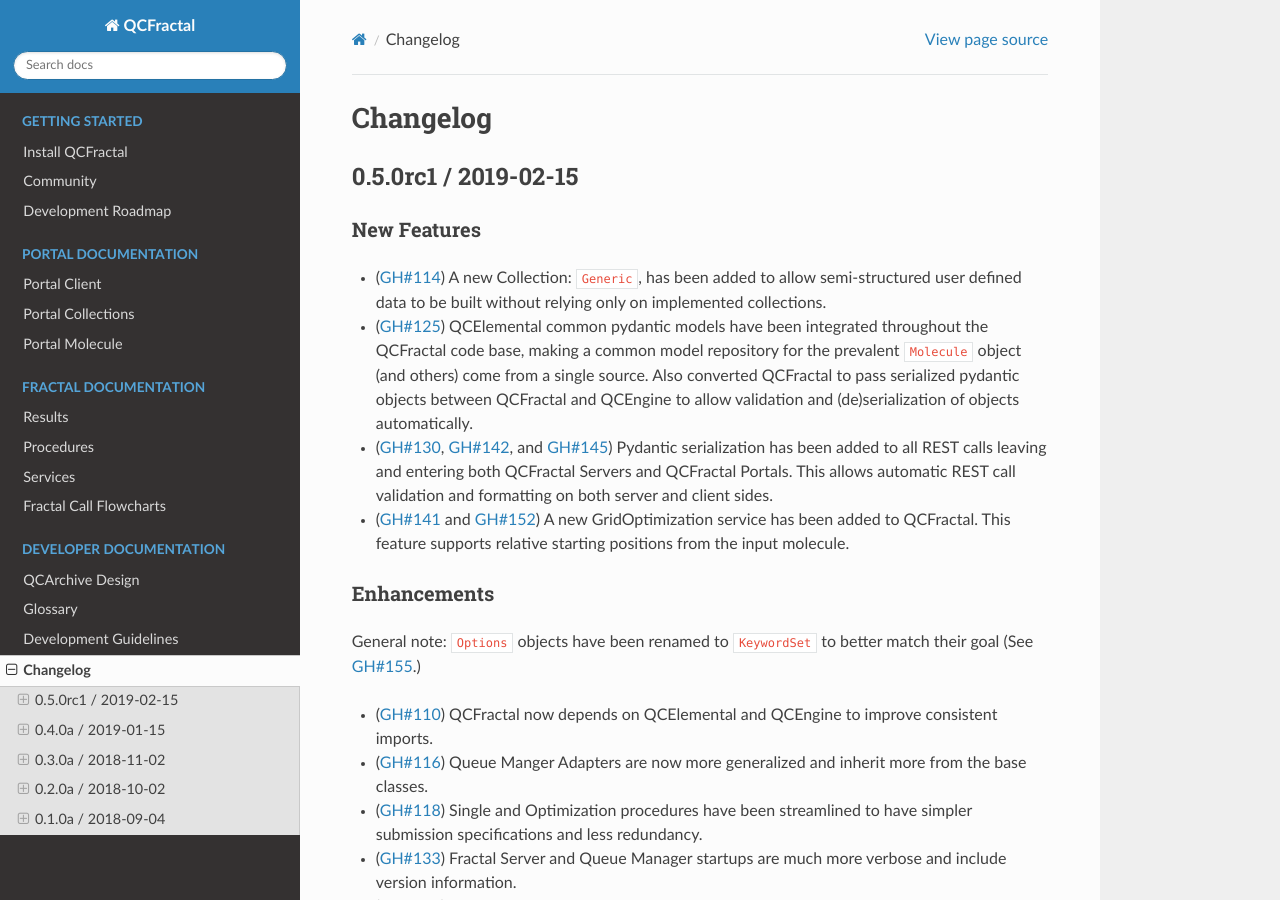
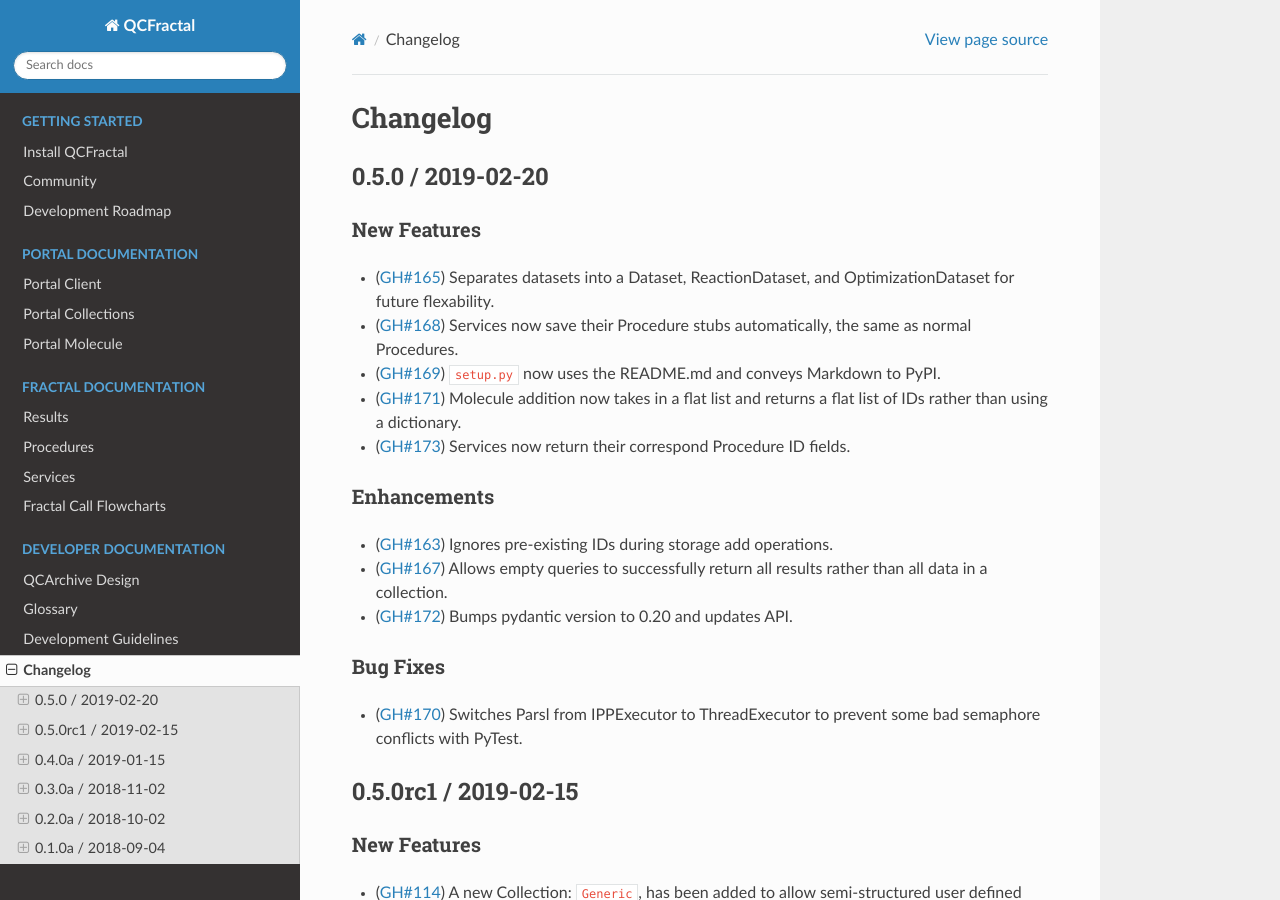
Before and after one commit to MolSSI/QCFractal, a Sphinx documentation site: the page built from docs/source/changelog.rst, in a window 1280 px wide and 900 px high. Built offline with Sphinx 7.4.7 and the Read the Docs theme 2.0.0, drawn with Linux system fonts in a browser that asks for light colours; the version number could not be read and is left out.

Commit message:
Changelog: v0.5.0

```diff
--- a/docs/source/changelog.rst
+++ b/docs/source/changelog.rst
@@ -15,8 +15,33 @@
 .. Bug Fixes
 .. +++++++++
 
+0.5.0 / 2019-02-20
+------------------
+
+New Features
+++++++++++++
+
+- (:pr:`165`) Separates datasets into a Dataset, ReactionDataset, and OptimizationDataset for future flexability.
+- (:pr:`168`) Services now save their Procedure stubs automatically, the same as normal Procedures.
+- (:pr:`169`) ``setup.py`` now uses the README.md and conveys Markdown to PyPI.
+- (:pr:`171`) Molecule addition now takes in a flat list and returns a flat list of IDs rather than using a dictionary.
+- (:pr:`173`) Services now return their correspond Procedure ID fields.
+
+
+Enhancements
+++++++++++++
+
+- (:pr:`163`) Ignores pre-existing IDs during storage add operations.
+- (:pr:`167`) Allows empty queries to successfully return all results rather than all data in a collection.
+- (:pr:`172`) Bumps pydantic version to 0.20 and updates API.
+
+Bug Fixes
++++++++++
+
+- (:pr:`170`) Switches Parsl from IPPExecutor to ThreadExecutor to prevent some bad semaphore conflicts with PyTest.
+
 0.5.0rc1 / 2019-02-15
--------------------
+---------------------
 
 New Features
 ++++++++++++
@@ -51,6 +76,7 @@
 
 Bug Fixes
 +++++++++
+
 - (:pr:`132`) Fixed MongoEngine Socket bug where calling some functions before others resulted in an error due to lack of initialized variables.
 - (:pr:`133`) ``Molecule`` objects cannot be oriented once they enter the QCFractal ecosystem (after optional initial orientation.)
   ``Molecule``s also cannot be oriented by programs invoked by the QCFractal ecosystem so orientation is preserved post-calculation.
```
